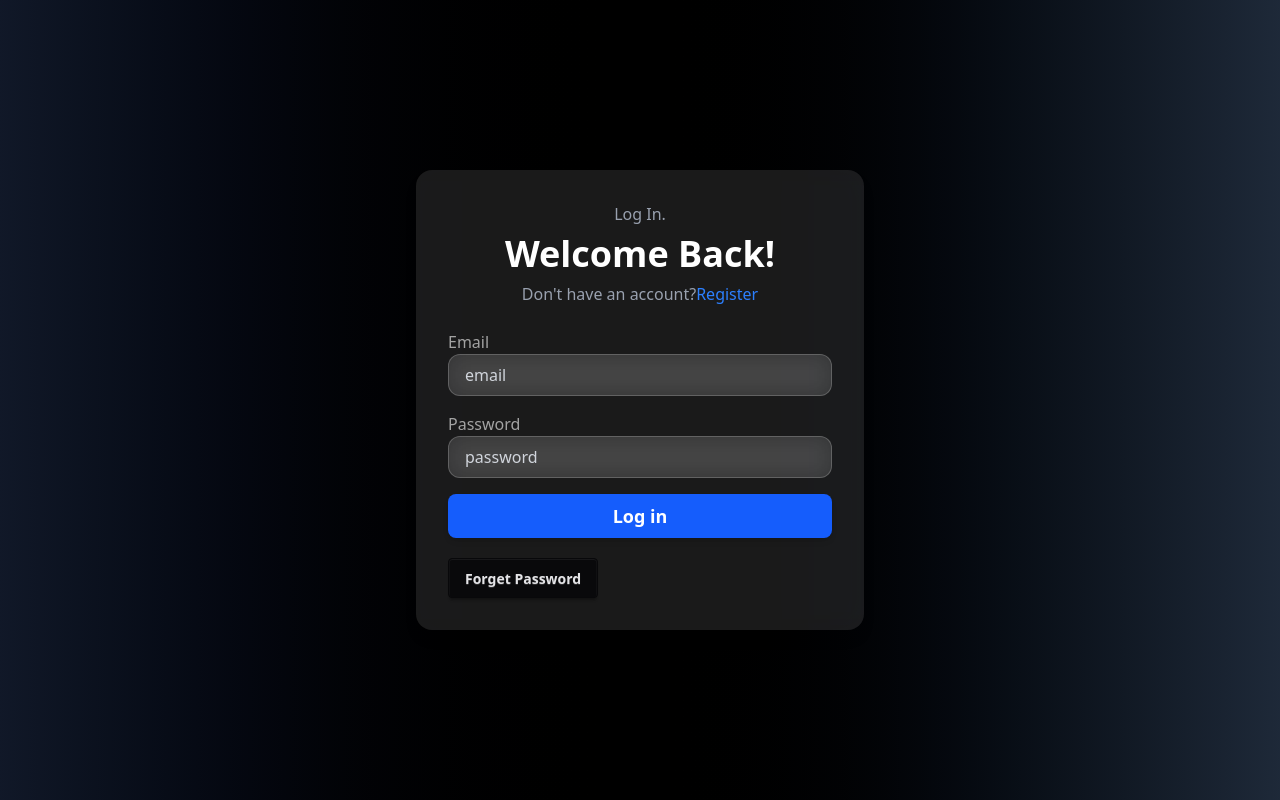
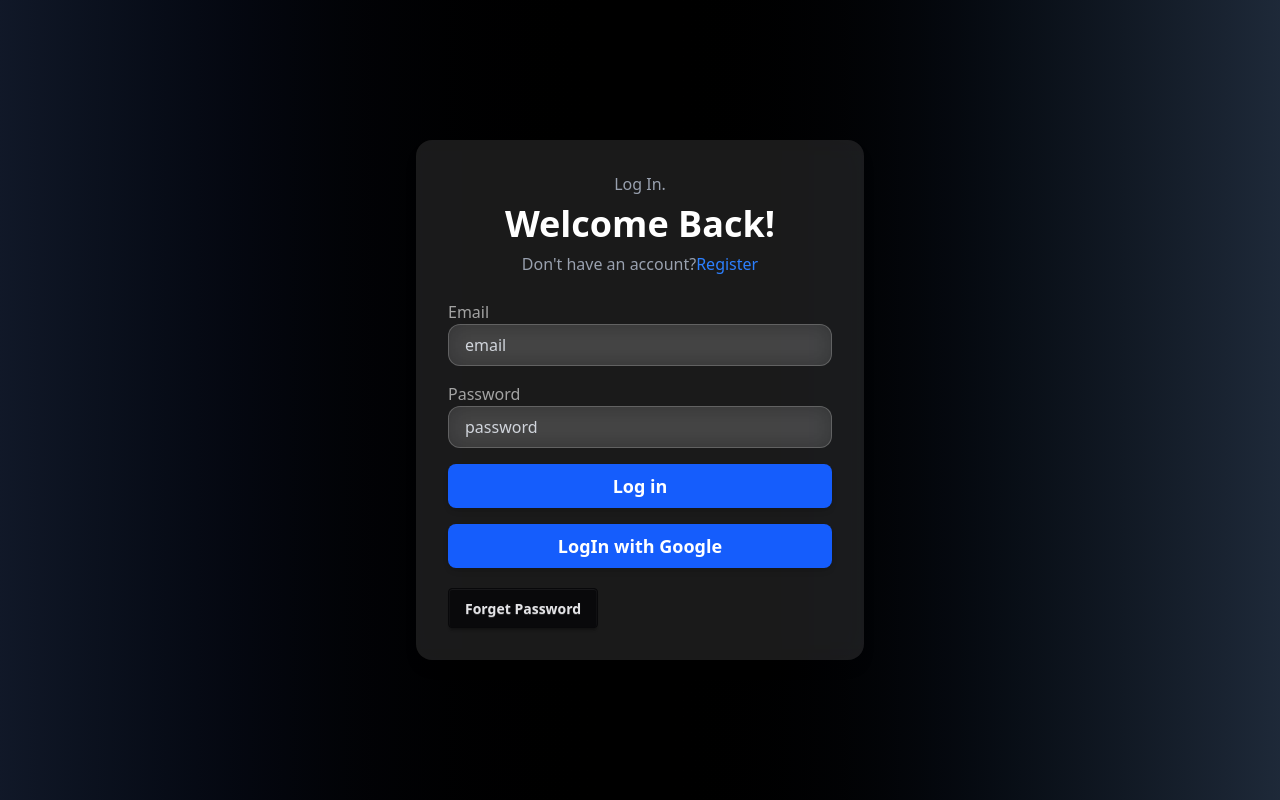
Before and after one commit to Muhammadhasanmurodov/7-oy-8dars, a React (Vite) app: page /login in a window 1280 px wide. Built offline with nearby package versions, Linux system fonts and the light colour scheme; no server answers.

Commit message:
added commit

```diff
--- /dev/null
+++ b/src/hooks/useGoogle.js
@@ -0,0 +1,41 @@
+import { useState } from "react";
+import { auth } from "../firebase/config";
+import { GoogleAuthProvider, signInWithPopup } from "firebase/auth";
+import { useDispatch } from "react-redux";
+import { login } from "../app/features/userSlice";
+import { firebaseErrorMessage } from "../components/ErrorId";
+import { db } from "../firebase/config";
+import { doc, setDoc } from "firebase/firestore";
+
+export const useGoogle = () => {
+  const dispatch = useDispatch();
+  const [isPending, setIsPending] = useState(false);
+  const [error, setError] = useState(null);
+  const googleProvider = async () => {
+    try {
+      setIsPending(true);
+      const provider = new GoogleAuthProvider()
+
+      const req = await signInWithPopup(auth, provider)
+      if (!req.user) {
+        throw new Error("Registration failed!");
+      }
+
+
+      await setDoc(doc(db, "users", req.user.uid), {
+        displayName: req.user.displayName,
+        photoURL: req.user.photoURL,
+        online: true,
+        uid: req.user.uid,
+      });
+      dispatch(login(req.user));
+      console.log(req.user);
+    } catch (error) {
+      setError(firebaseErrorMessage(error.message));
+      console.log(error.message);
+    } finally {
+      setIsPending(false);
+    }
+  };
+  return { googleProvider, error, isPending };
+};
--- a/src/pages/Login.jsx
+++ b/src/pages/Login.jsx
@@ -5,6 +5,7 @@ import { useEffect, useState } from "react";
 import { formError } from "../components/ErrorId";
 import { toast } from "sonner";
 import { useResetPassword } from "../hooks/useResetPassword";
+import { useGoogle } from "../hooks/useGoogle";
 
 export async function action({ request }) {
   const formData = await request.formData();
@@ -18,6 +19,8 @@ export default function Login() {
   const [error, setError] = useState(null);
   const { _login, error: _error, isPending } = useLogin();
   const { resetPassword } = useResetPassword();
+    const {error: errorGoogle, googleProvider, isPending:isPendingGoogle} = useGoogle()
+   console.log(errorGoogle);
 
   useEffect(() => {
     if (user?.email && user?.password) {
@@ -61,9 +64,24 @@ export default function Login() {
             <button className="bg-blue-600 hover:bg-blue-700 transition-colors rounded-lg py-2 text-lg font-semibold shadow-md">
               Log in
             </button>
+             {!isPendingGoogle && (
+            <button onClick={() => googleProvider()} type="button" className="bg-blue-600 hover:bg-blue-700 transition-colors rounded-lg py-2 text-lg font-semibold shadow-md">
+              LogIn with Google
+            </button>
+          )}
+          {isPendingGoogle && (
+            <button
+              className="btn btn-block transition-colors rounded-lg py-2 text-lg font-semibold shadow-md"
+              disabled="disabled"
+            >
+              Loading...
+            </button>
+          )}
           </Form>
         )}
-        {forgetPassword && (
+
+        <div>
+          {forgetPassword && (
           <Form method="post" className="flex flex-col gap-4">
             <FormInput type="email" label="Email" name="emailRecovery" />
             <button className="bg-blue-600 hover:bg-blue-700 transition-colors rounded-lg py-2 text-lg font-semibold shadow-md">
@@ -74,6 +92,7 @@ export default function Login() {
 
         {!forgetPassword && <button onClick={() => setForgetPassword(!forgetPassword)} className="btn btn-neutral mt-[20px]">Forget Password</button>}
         {forgetPassword && <button onClick={() => setForgetPassword(!forgetPassword)} className="btn btn-neutral mt-[20px]">Show Login</button>}
+        </div>
       </div>
     </div>
   );
--- a/src/pages/Register.jsx
+++ b/src/pages/Register.jsx
@@ -4,6 +4,7 @@ import { useEffect, useState } from "react";
 import { formError } from "../components/ErrorId";
 import { useRegister } from "../hooks/useRegister";
 import { toast } from "sonner";
+import { useGoogle } from "../hooks/useGoogle";
 
 export async function action({ request }) {
   const formData = await request.formData();
@@ -15,6 +16,8 @@ export default function Register() {
   const user = useActionData();
   const [error, setError] = useState(null);
   const { register, isPending, error: _error } = useRegister();
+  const {error: errorGoogle, googleProvider, isPending:isPendingGoogle} = useGoogle()
+ console.log(errorGoogle);
 
   useEffect(() => {
     if (user?.name && user?.email && user?.password) {
@@ -63,6 +66,19 @@ export default function Register() {
               Loading...
             </button>
           )}
+          {!isPendingGoogle && (
+            <button onClick={() => googleProvider()} type="button" className="bg-blue-600 hover:bg-blue-700 transition-colors rounded-lg py-2 text-lg font-semibold shadow-md">
+              Register with Google
+            </button>
+          )}
+          {isPendingGoogle && (
+            <button
+              className="btn btn-block transition-colors rounded-lg py-2 text-lg font-semibold shadow-md"
+              disabled="disabled"
+            >
+              Loading...
+            </button>
+          )}
         </Form>
 
 
```
